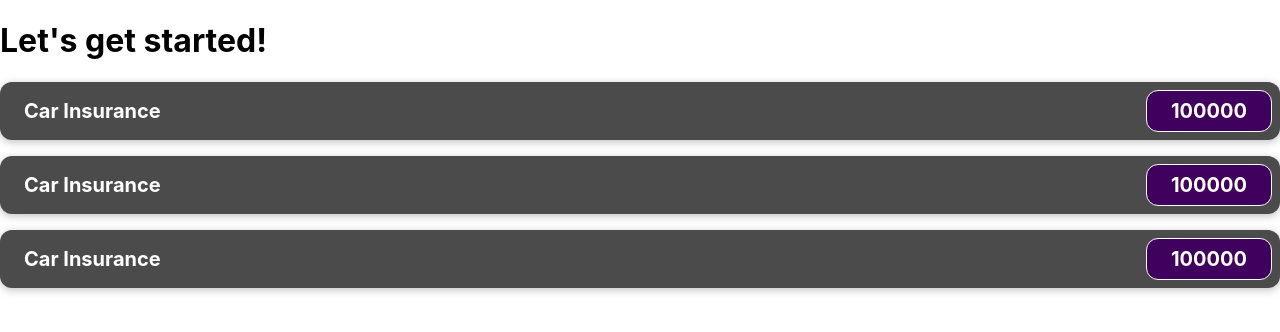
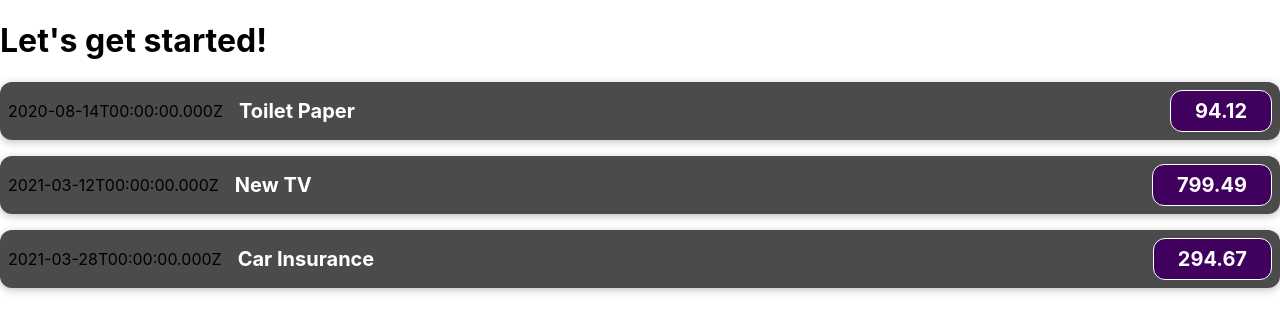
Before and after one commit to anu-pama123/React-Project, a React (Create React App) app in the folder expense-tracker-app/: page / in a window 1280 px wide. Shown: the top 332 px of the page. Built offline with nearby package versions, Linux system fonts and the light colour scheme.

Commit message:
Added: functionality to pass data via props

```diff
--- a/expense-tracker-app/src/App.js
+++ b/expense-tracker-app/src/App.js
@@ -1,12 +1,46 @@
 import ExpenseItem from "./components/ExpenseItem";
+
+const expenses = [
+  {
+    id: 'e1',
+    title: 'Toilet Paper',
+    amount: 94.12,
+    date: new Date(2020, 7, 14),
+  },
+  { id: 'e2', title: 'New TV', amount: 799.49, date: new Date(2021, 2, 12) },
+  {
+    id: 'e3',
+    title: 'Car Insurance',
+    amount: 294.67,
+    date: new Date(2021, 2, 28),
+  },
+  {
+    id: 'e4',
+    title: 'New Desk (Wooden)',
+    amount: 450,
+    date: new Date(2021, 5, 12),
+  },
+];
 
 function App() {
   return (
     <div className="App">
       <h1>Let's get started!</h1>
-      <ExpenseItem></ExpenseItem>
-      <ExpenseItem></ExpenseItem>
-      <ExpenseItem></ExpenseItem>
+      <ExpenseItem
+        title={expenses[0].title}
+        amount={expenses[0].amount}
+        date={expenses[0].date}
+      ></ExpenseItem>
+      <ExpenseItem
+         title={expenses[1].title}
+         amount={expenses[1].amount}
+         date={expenses[1].date}
+      ></ExpenseItem>
+      <ExpenseItem
+         title={expenses[2].title}
+         amount={expenses[2].amount}
+         date={expenses[2].date}
+      ></ExpenseItem>
     </div>
   );
 }
--- a/expense-tracker-app/src/components/ExpenseItem.js
+++ b/expense-tracker-app/src/components/ExpenseItem.js
@@ -1,16 +1,13 @@
 import './ExpenseItem.css'
 
-function ExpenseItem() {
-    const expenseDate = new Date(2022, 2, 28);
-    const expenseTitle = 'Car Insurance '
-    const expenseAmount = 100000;
+function ExpenseItem(props) {
 
     return (
         <div className='expense-item'>
-            <div>{expenseDate.toISOString}</div>
+            <div>{props.date.toISOString()}</div>
             <div className='expense-item__description'>
-                <h2>{expenseTitle}</h2>
-                <div className='expense-item__price'>{expenseAmount}</div>
+                <h2>{props.title}</h2>
+                <div className='expense-item__price'>{props.amount}</div>
             </div>
         </div>
     );
```
